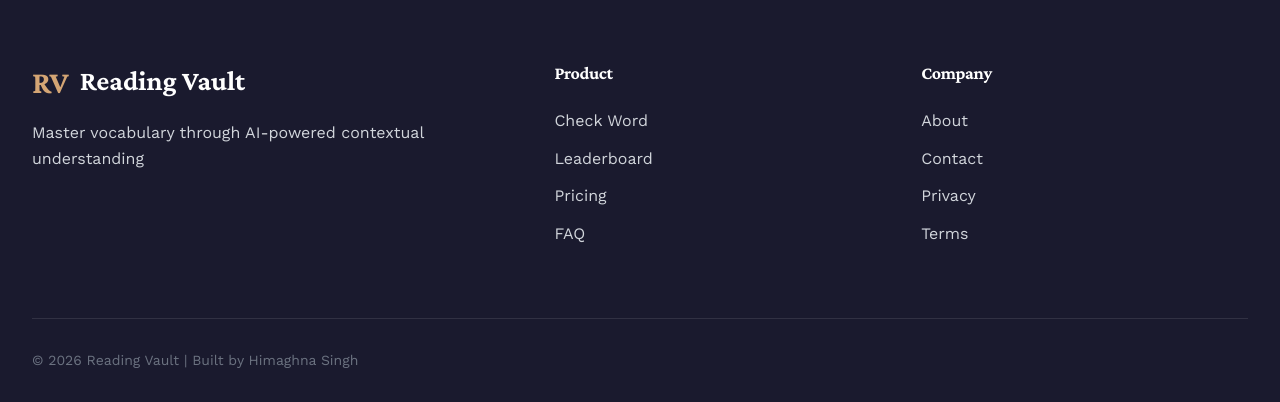
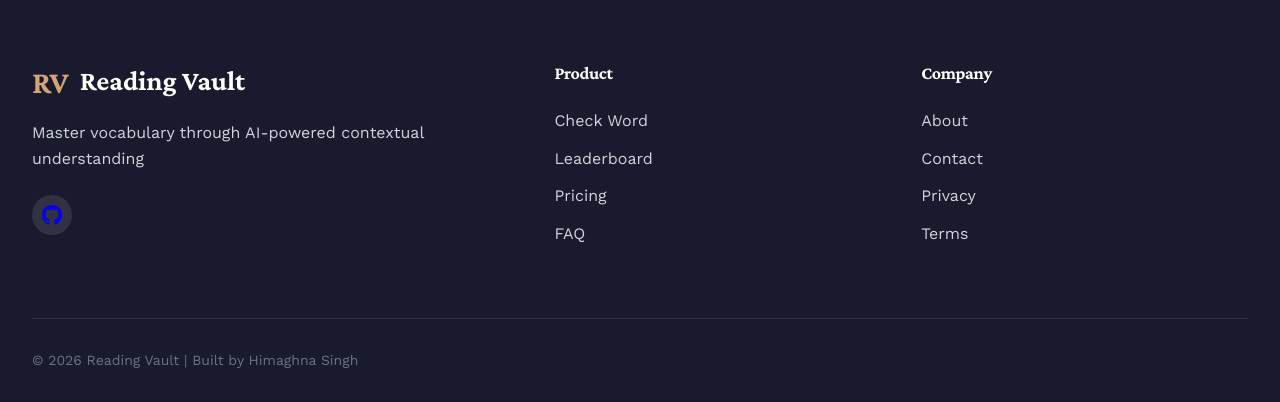
Before and after one commit to Himaghna2011/reading-vault, a Flask app: page /dashboard in a window 1280 px wide. Shown: the part 1157-1559 px from the top of the page. Run offline with Flask 3, Linux system fonts and the light colour scheme; the visitor is signed in with stand-in values (Sample User, id 1); data comes from the database, SQL or seed files in the repository; data that the repository does not hold is empty; some libraries are stand-ins or nearby versions.

Commit message:
Add GitHub link to footer and social icons, as well as add a .env.example

```diff
--- a/templates/base.html
+++ b/templates/base.html
@@ -929,6 +929,13 @@
                     <span class="logo-text">Reading Vault</span>
                 </div>
                 <p class="footer-tagline">Master vocabulary through AI-powered contextual understanding</p>
+                    <div class="footer-social">
+                        <a href="https://github.com/Himaghna2011/reading-vault" target="_blank" rel="noopener" title="View source on GitHub">
+                            <svg width="20" height="20" viewBox="0 0 24 24" fill="currentColor">
+                                <path d="M12 0C5.37 0 0 5.37 0 12c0 5.31 3.435 9.795 8.205 11.385.6.105.825-.255.825-.57 0-.285-.015-1.23-.015-2.235-3.015.555-3.795-.735-4.035-1.41-.135-.345-.72-1.41-1.23-1.695-.42-.225-1.02-.78-.015-.795.945-.015 1.62.87 1.845 1.23 1.08 1.815 2.805 1.305 3.495.99.105-.78.42-1.305.765-1.605-2.67-.3-5.46-1.335-5.46-5.925 0-1.305.465-2.385 1.23-3.225-.12-.3-.54-1.53.12-3.18 0 0 1.005-.315 3.3 1.23.96-.27 1.98-.405 3-.405s2.04.135 3 .405c2.295-1.56 3.3-1.23 3.3-1.23.66 1.65.24 2.88.12 3.18.765.84 1.23 1.905 1.23 3.225 0 4.605-2.805 5.625-5.475 5.925.435.375.81 1.095.81 2.22 0 1.605-.015 2.895-.015 3.3 0 .315.225.69.825.57A12.02 12.02 0 0024 12c0-6.63-5.37-12-12-12z"/>
+                            </svg>
+                        </a>
+                    </div>
             </div>
 
             <div class="footer-links">
```
Also changed, not shown: 1 other file.
